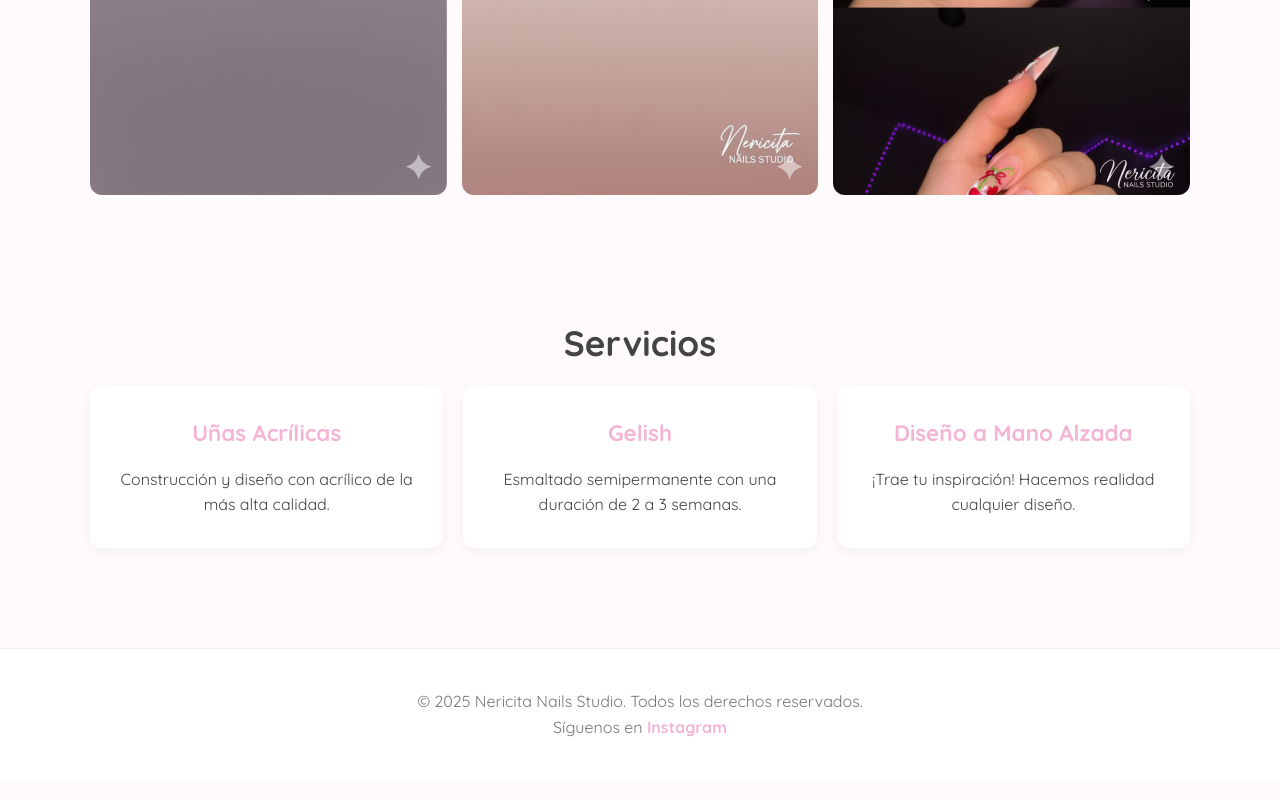
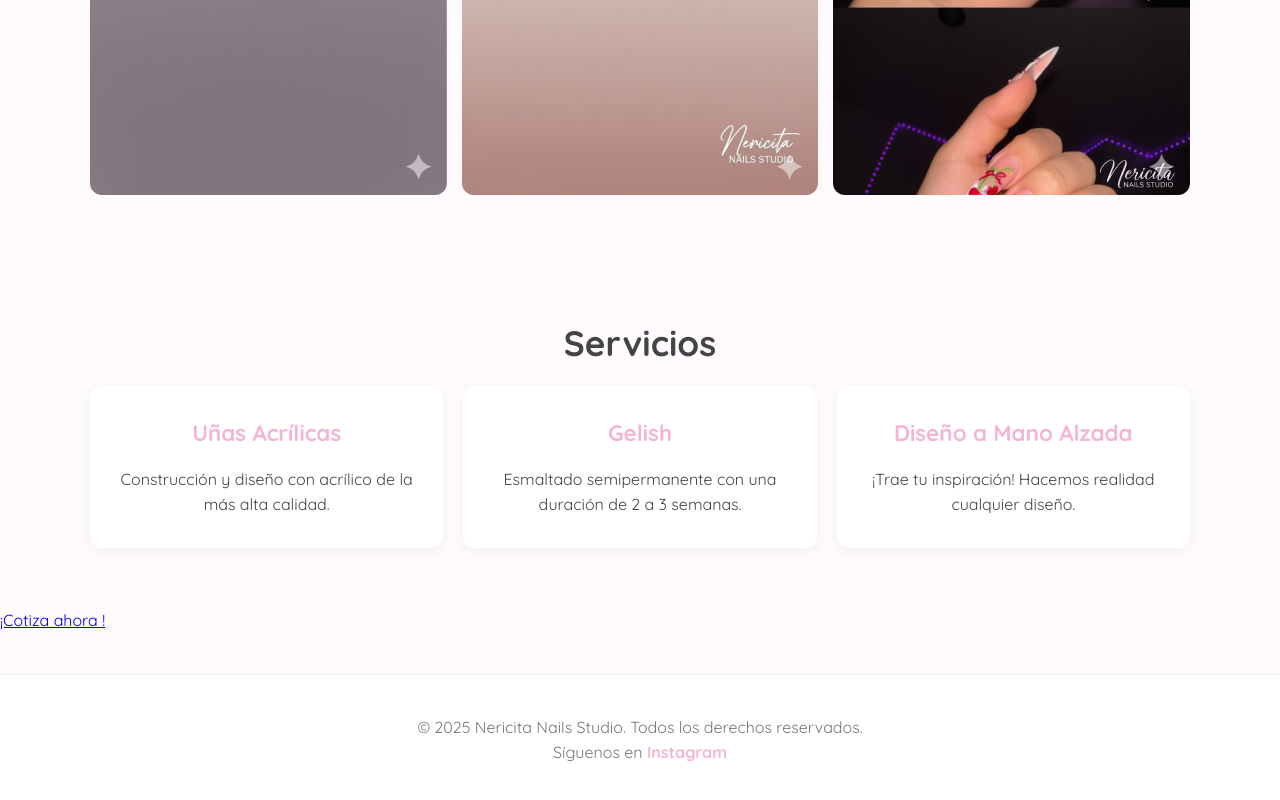
Before and after one commit to LeonStar33/nericita-nailstudio, a plain HTML site: page index.html in a window 1280 px wide. Shown: the part 2079-2879 px from the top of the page. Drawn offline with Linux system fonts and the light colour scheme.

Commit message:
Add quotation request link in index.html
Added a contact link for quotation requests.

```diff
--- a/index.html
+++ b/index.html
@@ -21,6 +21,7 @@
                     <li><a href="#galeria">Galería</a></li>
                     <li><a href="#servicios">Servicios</a></li>
                     <li><a href="citas.html" class="btn-cta">Agendar Cita</a></li>
+
                 </ul>
             </nav>
         </div>
@@ -66,7 +67,9 @@
                 </div>
             </div>
         </section>
-
+        <div class="cotizacion">
+            <a href="https://wa.me/522213255673?text=Hola%2C%20me%20gustar%C3%ADa%20solicitar%20una%20cotizaci%C3%B3n%20=D" target="_blank">¡Cotiza ahora !</a>
+        </div>
     </main>
 
     <footer class="footer">
```
